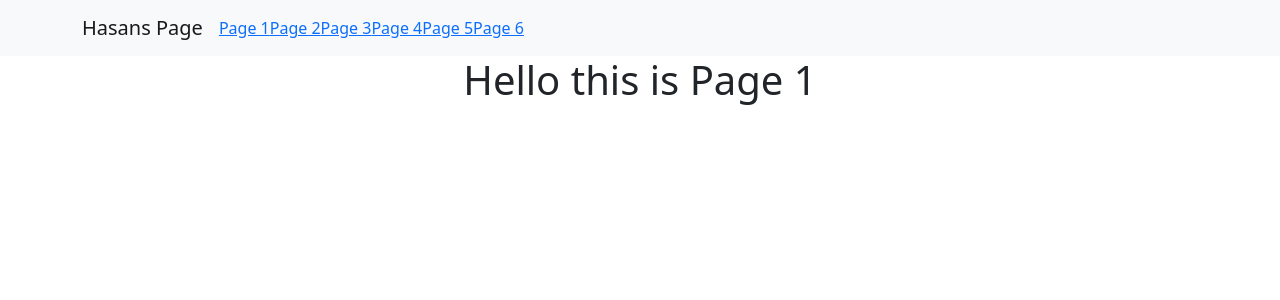
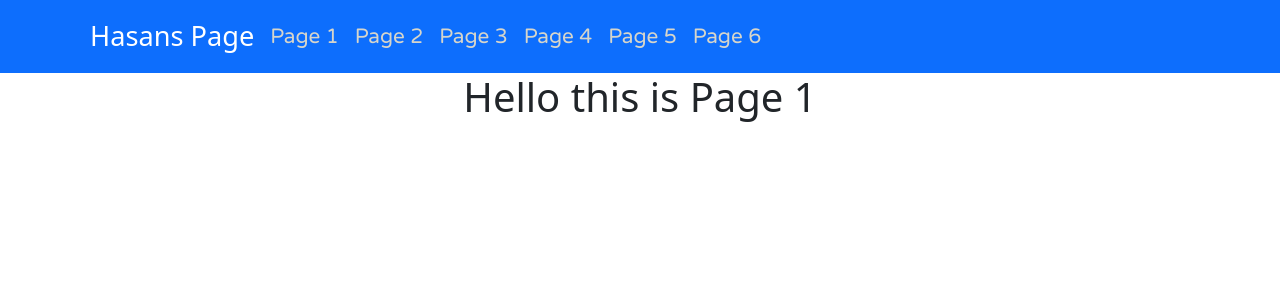
Before and after one commit to KhanHasan/CPS530-Project, a React (Create React App) app in the folder 530frontend/: page / in a window 1280 px wide. Shown: the top 300 px of the page. Built offline with nearby package versions, Linux system fonts and the light colour scheme; no server answers.

Commit message:
Format the NavBar

```diff
--- a/530frontend/package.json
+++ b/530frontend/package.json
@@ -13,6 +13,7 @@
     "react-dom": "^17.0.2",
     "react-router-dom": "^5.3.0",
     "react-scripts": "4.0.3",
+    "styled-components": "^5.3.3",
     "web-vitals": "^1.1.2"
   },
   "scripts": {
--- a/530frontend/public/index.html
+++ b/530frontend/public/index.html
@@ -10,6 +10,10 @@
   <link rel="apple-touch-icon" href="%PUBLIC_URL%/logo192.png" />
   <link rel="stylesheet" href="https://cdn.jsdelivr.net/npm/bootstrap@5.1.3/dist/css/bootstrap.min.css"
     integrity="sha384-1BmE4kWBq78iYhFldvKuhfTAU6auU8tT94WrHftjDbrCEXSU1oBoqyl2QvZ6jIW3" crossorigin="anonymous" />
+  <link rel="preconnect" href="https://fonts.googleapis.com">
+  <link rel="preconnect" href="https://fonts.gstatic.com" crossorigin>
+  <link href="https://fonts.googleapis.com/css2?family=Indie+Flower&family=Varela+Round&display=swap" rel="stylesheet">
+
   <!--
       manifest.json provides metadata used when your web app is installed on a
       user's mobile device or desktop. See https://developers.google.com/web/fundamentals/web-app-manifest/
--- a/530frontend/src/Navbar.js
+++ b/530frontend/src/Navbar.js
@@ -2,22 +2,42 @@ import React from "react";
 // import * as ReactBootStrap from "react-bootstrap";
 import { Navbar, Nav, Container } from 'react-bootstrap';
 import { Link } from 'react-router-dom'
+import styled from 'styled-components'
+
+const StyledLink = styled(Link)`
+  color: #D6D5CB;
+  text-decoration: none;
+  margin: 0.5rem;
+  font-size: 1.3em;
+  font-family: 'Varela Round', sans-serif;
+  position: relative;
+  text-align: right;
+`;
+
+const StyledTitle = styled(Link)`
+  color: White;
+  text-decoration: none;
+  margin: 0.5rem;
+  font-size: 1.7em;
+  position: relative;
+  text-align: right;
+`;
 
 function Navbar1() {
 return(
      <div className="NavBar1">
-<Navbar bg="light" expand="lg">
+<Navbar bg="primary" expand="lg">
   <Container>
-    <Navbar.Brand href="#home">Hasans Page</Navbar.Brand>
+    <StyledTitle to="/">Hasans Page</StyledTitle>
     <Navbar.Toggle aria-controls="basic-navbar-nav" />
     <Navbar.Collapse id="basic-navbar-nav">
       <Nav className="me-auto">
-        <Link to="./Page1">Page 1</Link>
-        <Link to="./Page2">Page 2</Link>
-        <Link to="./Page3">Page 3</Link>
-        <Link to="./Page4">Page 4</Link>
-        <Link to="./Page5">Page 5</Link>
-        <Link to="./Page6">Page 6</Link>
+        <StyledLink to="./Page1">Page 1</StyledLink>
+        <StyledLink to="./Page2">Page 2</StyledLink>
+        <StyledLink to="./Page3">Page 3</StyledLink>
+        <StyledLink to="./Page4">Page 4</StyledLink>
+        <StyledLink to="./Page5">Page 5</StyledLink>
+        <StyledLink to="./Page6">Page 6</StyledLink>
       </Nav>
     </Navbar.Collapse>
   </Container>
```
Also changed, not shown: 1 other file (tests, documents, lock files or other folders).
